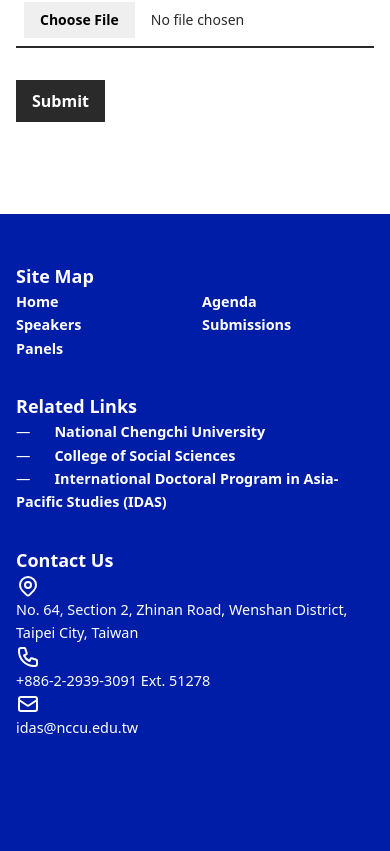
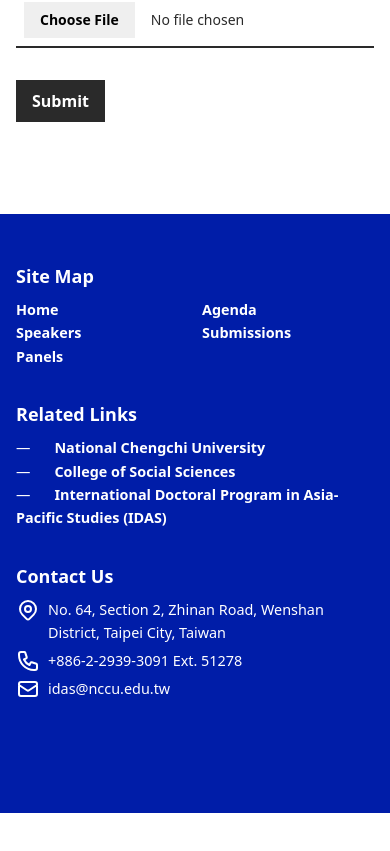
Before and after one commit to msunji/idas-conf, a Next.js app: page /submissions in a window 390 px wide. Shown: the part 1868-2719 px from the top of the page. After the commit the page ends 2681 px from the top, so only its background shows below. Built offline with nearby package versions, Linux system fonts and the light colour scheme.

Commit message:
Add location marker, phone, mail icons

```diff
--- a/components/layout/Footer.js
+++ b/components/layout/Footer.js
@@ -23,7 +23,7 @@ const Footer = () => {
     <footer className="bg-blue100 text-white text-[0.9rem] pt-12 md:pt-16 pb-28">
       <div className="container max-w-7xl w-full grid gap-8 tablet:grid-cols-3">
         <div>
-          <h3>Site Map</h3>
+          <h3 className="mb-2">Site Map</h3>
           <ul className="columns-2">
             {routes.map(({ page, route }) => (
               <Link key={page} href={route} passHref>
@@ -35,7 +35,7 @@ const Footer = () => {
           </ul>
         </div>
         <div>
-          <h3>Related Links</h3>
+          <h3 className="mb-2">Related Links</h3>
           <ul className="footer-links">
             <li className="list-item-dash">
               <a className="ml-2" href="https://www.nccu.edu.tw/">
@@ -58,23 +58,26 @@ const Footer = () => {
           </ul>
         </div>
         <div>
-          <h3>Contact Us</h3>
-          <ul>
-            <li>
-              <Location />
-              <span>
-                {' '}
-                No. 64, Section 2, Zhinan Road, Wenshan District, Taipei City,
-                Taiwan
+          <h3 className="mb-2">Contact Us</h3>
+          <ul className="space-y-1">
+            <li className="flex items-center">
+              <span className="mr-2 self-start">
+                <Location width="w-5" height="h-5" />
               </span>
+              No. 64, Section 2, Zhinan Road, Wenshan District, Taipei City,
+              Taiwan
             </li>
-            <li>
-              <Tel />
-              <span>+886-2-2939-3091 Ext. 51278</span>
+            <li className="flex items-center">
+              <span className="mr-2">
+                <Tel width="w-5" height="h-5" />
+              </span>
+              +886-2-2939-3091 Ext. 51278
             </li>
-            <li>
-              <Mail />
-              <span>idas@nccu.edu.tw</span>
+            <li className="flex items-center">
+              <span className="mr-2">
+                <Mail width="w-5" height="h-5" />
+              </span>
+              idas@nccu.edu.tw
             </li>
           </ul>
         </div>
```
